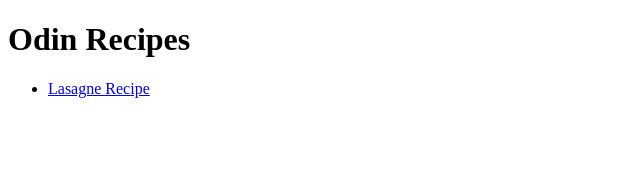
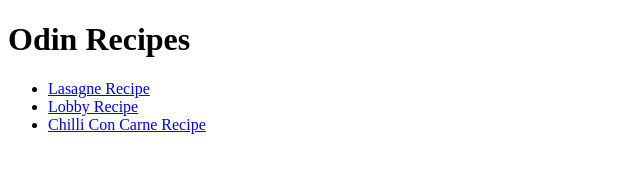
Before and after one commit to Hesk13/odin-recipes, a plain HTML site: page index.html in a window 1280 px wide. Shown: the whole page, without its empty margins (0-640 px from the left). Drawn offline with Linux system fonts and the light colour scheme.

```diff
--- a/index.html
+++ b/index.html
@@ -10,6 +10,8 @@
     <h1>Odin Recipes</h1>
     <ul>
         <li><a href="recipes/lasagne.html">Lasagne Recipe</a></li>
+        <li><a href="recipes/lobby.html">Lobby Recipe</a></li>
+        <li><a href="recipes/chilliconcarne.html">Chilli Con Carne Recipe</a></li>
     </ul>
 
 </body>
```
